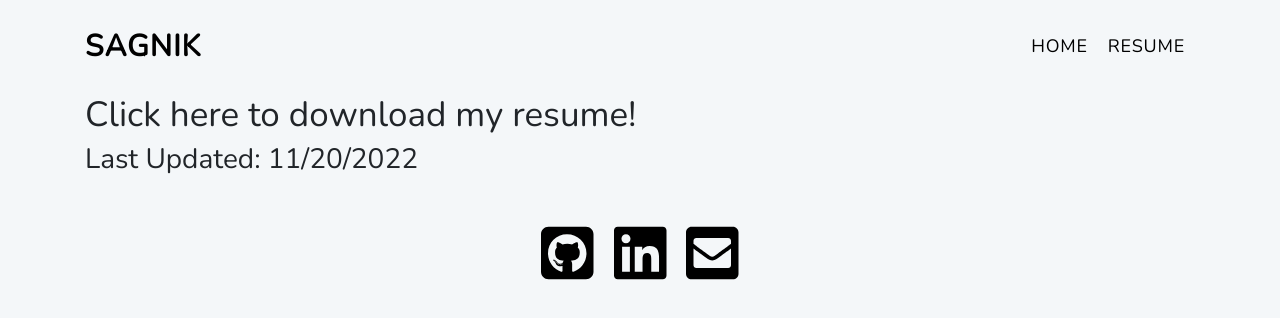
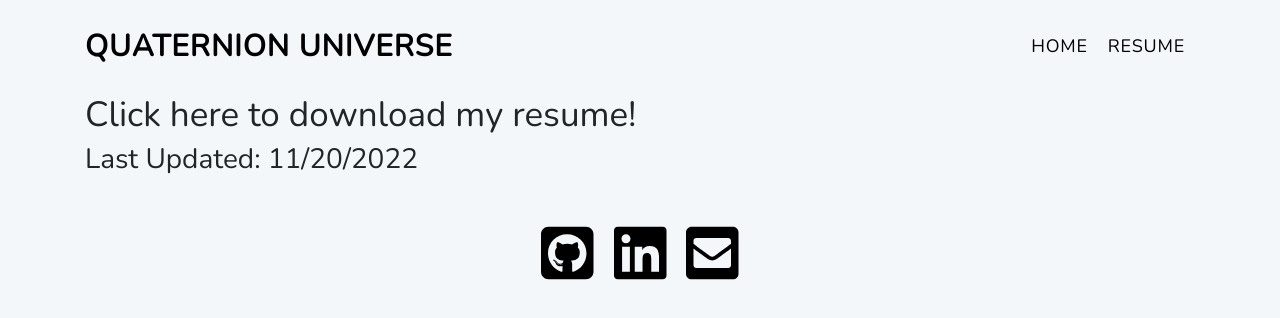
Before and after one commit to RedFlame2112/quaternion-universe, a Next.js app: page /resume in a window 1280 px wide. Shown: the top 318 px of the page. Built offline with nearby package versions, Linux system fonts and the light colour scheme.

Commit message:
tweaked navbar

```diff
--- a/components/Navbar.js
+++ b/components/Navbar.js
@@ -5,7 +5,7 @@ const BlogNavbar = () => {
     <Navbar className="rf-navbar rf-nav-base" bg="transparent" expand="lg">
       <Navbar.Brand className="rf-navbar-brand">
         <Link href = "/">
-          <a>Sagnik</a>
+          <a>Quaternion Universe</a>
         </Link>
       </Navbar.Brand>
       <Navbar.Toggle aria-controls="basic-navbar-nav" />
```
